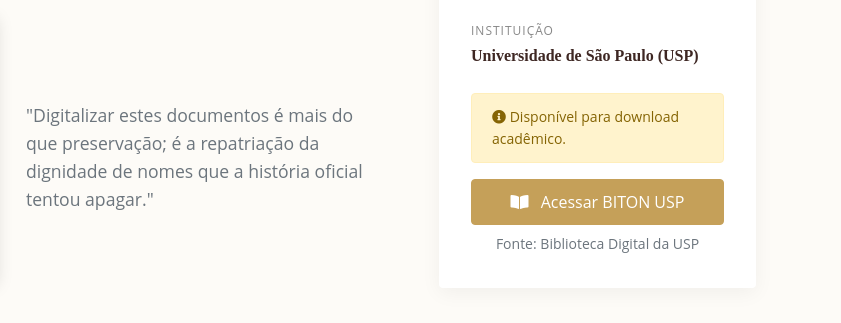
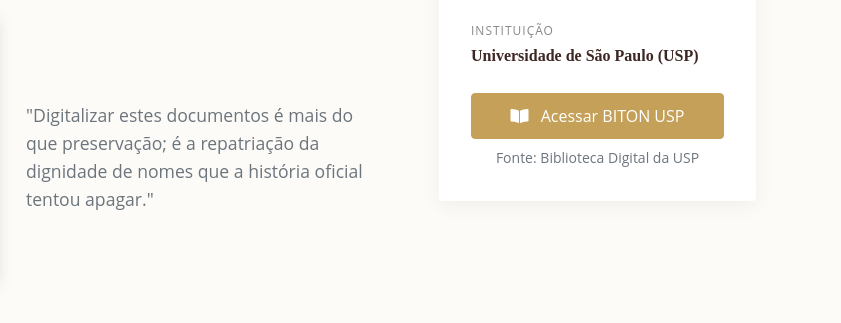
Before and after one commit to graciolineto85/museu-afro-digital, a plain HTML site: page documentos.html in a window 1280 px wide. Shown: the part 788-1111 px from the top of the page, 439-1280 px from the left. Drawn offline with nearby package versions, Linux system fonts and the light colour scheme.

Commit message:
Update documentos.html

```diff
--- a/documentos.html
+++ b/documentos.html
@@ -121,9 +121,6 @@
                         <span class="sidebar-label">Instituição</span>
                         <span class="sidebar-value">Universidade de São Paulo (USP)</span>
 
-                        <div class="alert alert-warning mt-3 small">
-                            <i class="fas fa-info-circle"></i> Disponível para download acadêmico.
-                        </div>
                         <a href="https://biton.uspnet.usp.br/imprensanegra/" target="_blank"
                             class="btn btn-gold btn-block">
                             <i class="fas fa-book-open mr-2"></i> Acessar BITON USP
```
